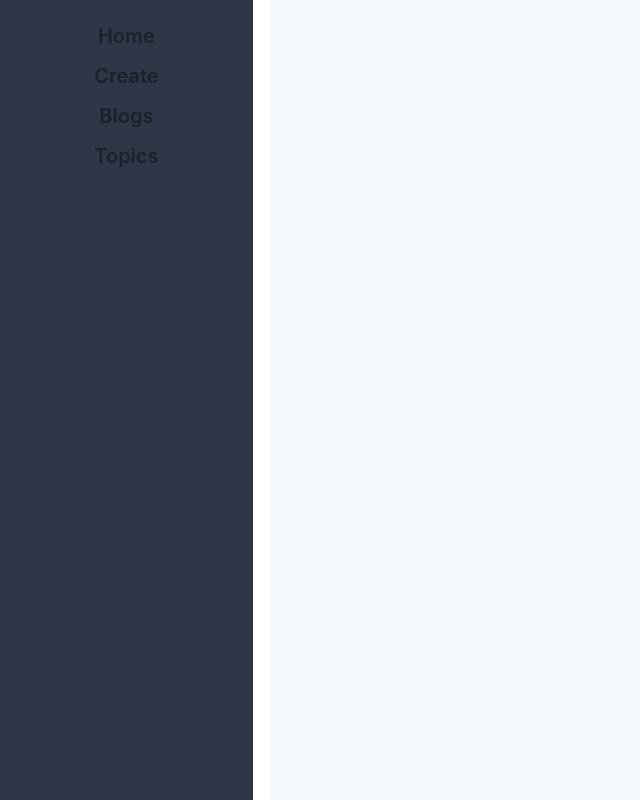
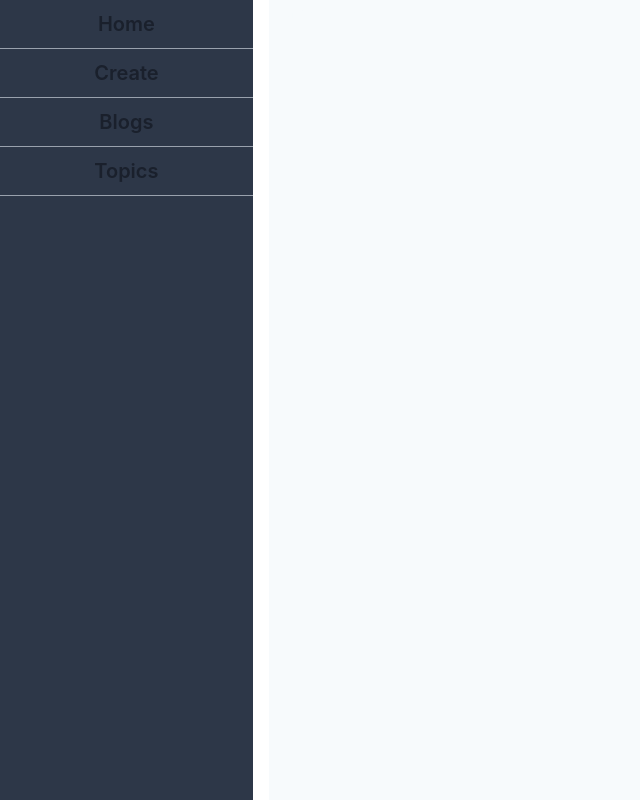
Before and after one commit to chheangg/personal-portfolio-admin, a React (Create React App) app: page / in a window 1280 px wide. Shown: the whole page, without its empty margins (0-640 px from the left). Built offline with nearby package versions, Linux system fonts and the light colour scheme.

Commit message:
Replace VStack with Flex to fix margin

```diff
--- a/src/components/MainSideBar/MainSideBar.js
+++ b/src/components/MainSideBar/MainSideBar.js
@@ -1,14 +1,18 @@
-import { VStack } from "@chakra-ui/react"
+import { Flex, Divider } from "@chakra-ui/react"
 import SideBarItem from "./SideBarItem"
 
 const MainSideBar = () => {
   return (
-    <VStack pt='4' gap='0' alignItems='stretch'>
+    <Flex flexDir='column' alignItems='stretch'>
       <SideBarItem text='Home' />
+      <Divider m='0' orientation="horizontal" />
       <SideBarItem text='Create' />
+      <Divider m='0' orientation="horizontal" />
       <SideBarItem text='Blogs' />
+      <Divider m='0' orientation="horizontal" />
       <SideBarItem text='Topics' />
-    </VStack>
+      <Divider m='0' orientation="horizontal" />
+    </Flex>
   )
 }
 
--- a/src/components/MainSideBar/SideBarItem.js
+++ b/src/components/MainSideBar/SideBarItem.js
@@ -2,7 +2,7 @@ import { Button } from "@chakra-ui/react"
 
 const SideBarItem = ({ text }) =>
   <Button
-    py='2'
+    py='6'
     colorScheme='gray'
     fontSize='xl'
     variant='ghost'
@@ -10,7 +10,9 @@ const SideBarItem = ({ text }) =>
     _hover={{
       bg: 'teal.200',
       color: 'gray.700'
-    }}>
+    }}
+    m='0'
+  >
     {text}
   </Button>
 
```
